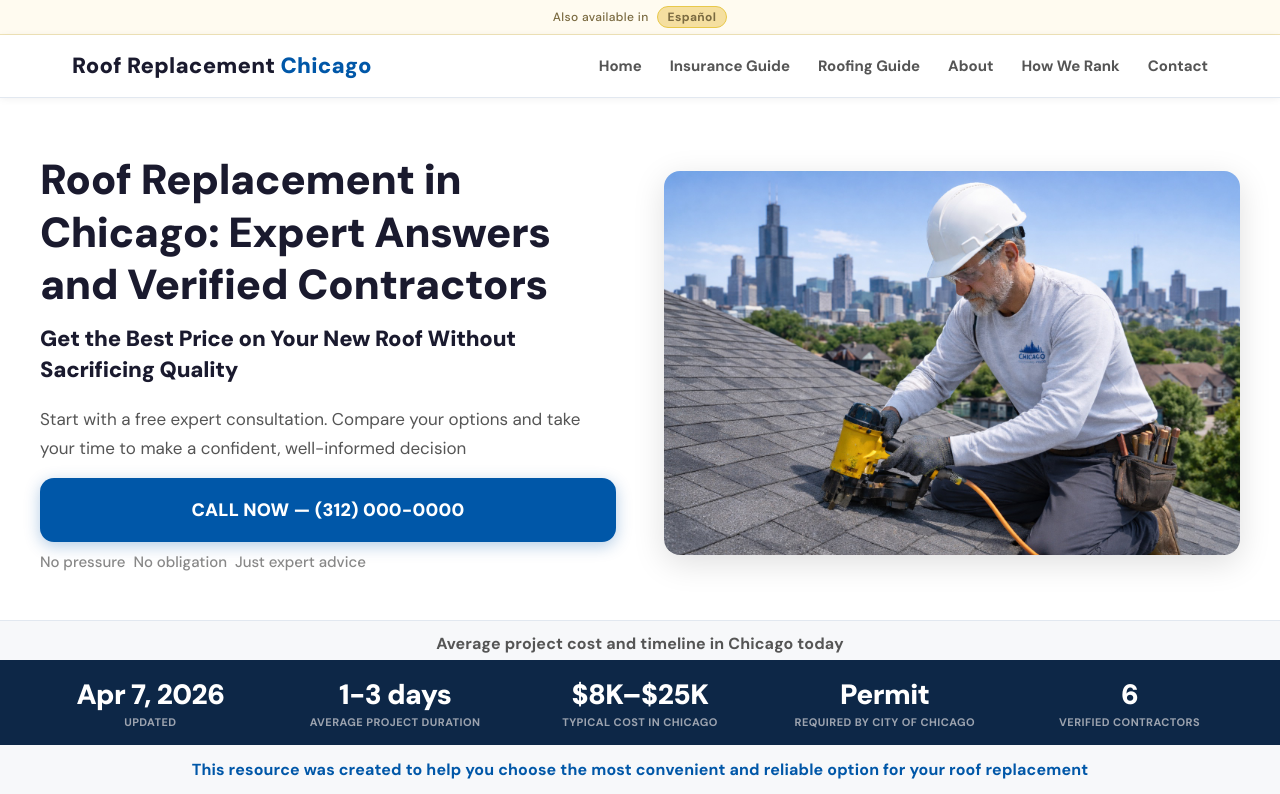
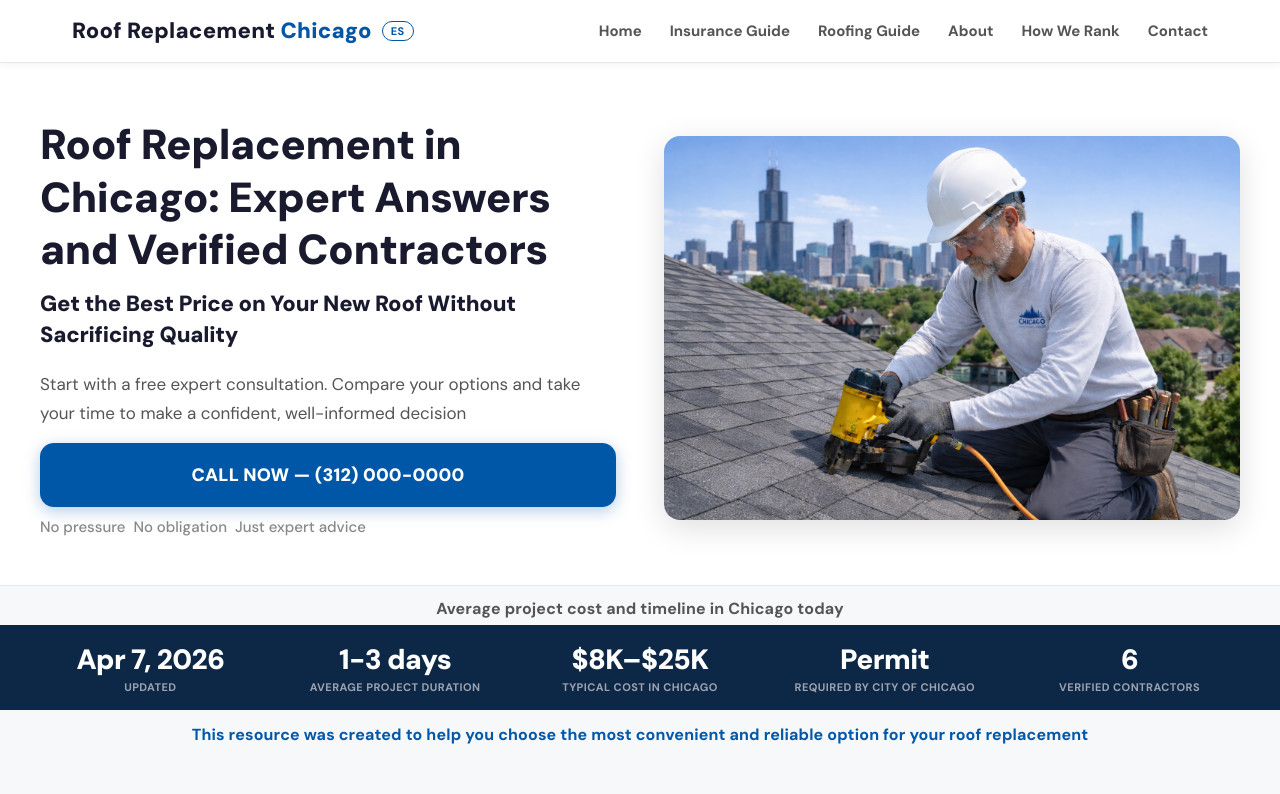
Before and after one commit to dm100usa-oss/roofreplacementchicago, a Next.js app: page / in a window 1280 px wide. Shown: the top 794 px of the page. Built offline with nearby package versions, Linux system fonts and the light colour scheme.

Commit message:
Add files via upload

```diff
--- a/src/components/Header.module.css
+++ b/src/components/Header.module.css
@@ -1,51 +1,3 @@
-.langBar {
-  background: #FFFBF0;
-  color: #7A6A40;
-  text-align: center;
-  padding: 6px 1rem;
-  font-size: 12px;
-  font-weight: 500;
-  letter-spacing: .03em;
-  border-bottom: 1px solid #F0E4B8;
-}
-.langBar a {
-  display: inline-block;
-  color: #7A6A40;
-  text-decoration: none;
-  margin-left: 8px;
-  background: #F5DFA0;
-  border: 1px solid #E8C84A;
-  border-radius: 20px;
-  padding: 2px 10px;
-  font-weight: 700;
-  transition: background .15s;
-}
-.langBar a:hover { background: #EDD070; }
-
-.langBarEs {
-  background: #EFF4FB;
-  color: #3A5A7A;
-  text-align: center;
-  padding: 6px 1rem;
-  font-size: 12px;
-  font-weight: 500;
-  letter-spacing: .03em;
-  border-bottom: 1px solid #BFDBFE;
-}
-.langBarEs a {
-  display: inline-block;
-  color: #1A4A8A;
-  text-decoration: none;
-  margin-left: 8px;
-  background: #DBEAFE;
-  border: 1px solid #93C5FD;
-  border-radius: 20px;
-  padding: 2px 10px;
-  font-weight: 700;
-  transition: background .15s;
-}
-.langBarEs a:hover { background: #BFDBFE; }
-
 .header {
   background: var(--white);
   border-bottom: 1px solid var(--border);
@@ -63,13 +15,35 @@
   justify-content: space-between;
   gap: 1rem;
 }
+.logoWrap {
+  display: flex;
+  align-items: center;
+  gap: .625rem;
+  flex-shrink: 0;
+}
+.langBtn {
+  font-size: 11px;
+  font-weight: 700;
+  color: var(--blue);
+  text-decoration: none;
+  border: 1.5px solid var(--blue);
+  border-radius: 20px;
+  padding: 2px 8px;
+  letter-spacing: .04em;
+  transition: background .15s, color .15s;
+  white-space: nowrap;
+}
+.langBtn:hover {
+  background: var(--blue);
+  color: #fff;
+}
+
 .logo {
   font-size: 18px;
   font-weight: 900;
   color: var(--text);
   letter-spacing: .01em;
   text-decoration: none;
-  flex-shrink: 0;
   line-height: 1.2;
 }
 .logo span { color: var(--blue); }
--- a/src/components/Header.tsx
+++ b/src/components/Header.tsx
@@ -30,15 +30,16 @@ export default function Header() {
 
   return (
     <>
-      <div className={isEs ? styles.langBarEs : styles.langBar}>
-        <span>{isEs ? 'También disponible en' : 'Also available in'}</span>
-        <Link href={togglePath}>{isEs ? 'English' : 'Español'}</Link>
-      </div>
       <header className={styles.header}>
         <div className={styles.inner}>
-          <Link href={isEs ? '/es' : '/'} className={styles.logo}>
-            Roof Replacement <span>Chicago</span>
-          </Link>
+          <div className={styles.logoWrap}>
+            <Link href={isEs ? '/es' : '/'} className={styles.logo}>
+              Roof Replacement <span>Chicago</span>
+            </Link>
+            <Link href={togglePath} className={styles.langBtn}>
+              {isEs ? 'EN' : 'ES'}
+            </Link>
+          </div>
           <nav className={styles.desktopNav}>
             {navLinks.map(l => (
               <Link key={l.href} href={l.href} className={styles.navLink}>{l.label}</Link>
```
